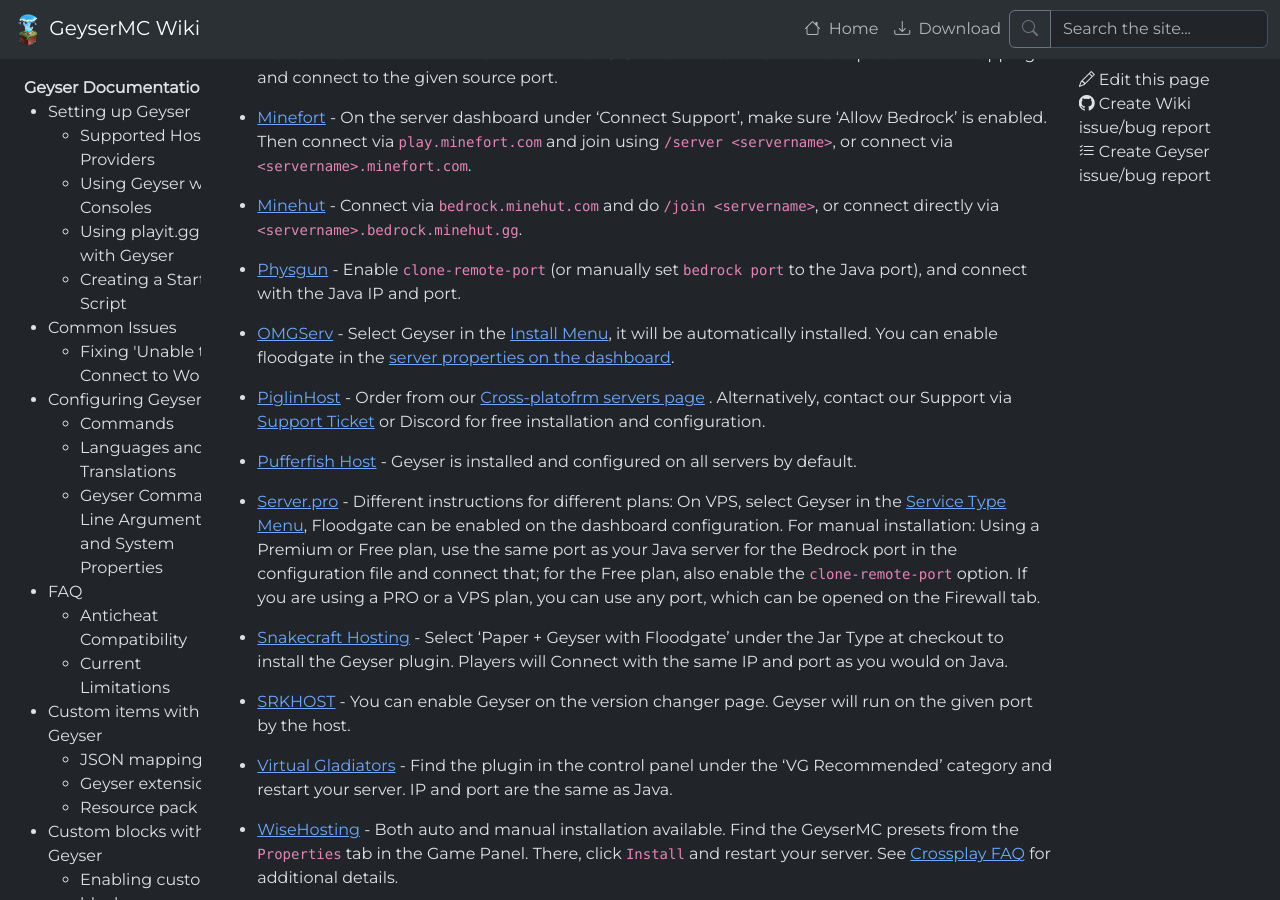
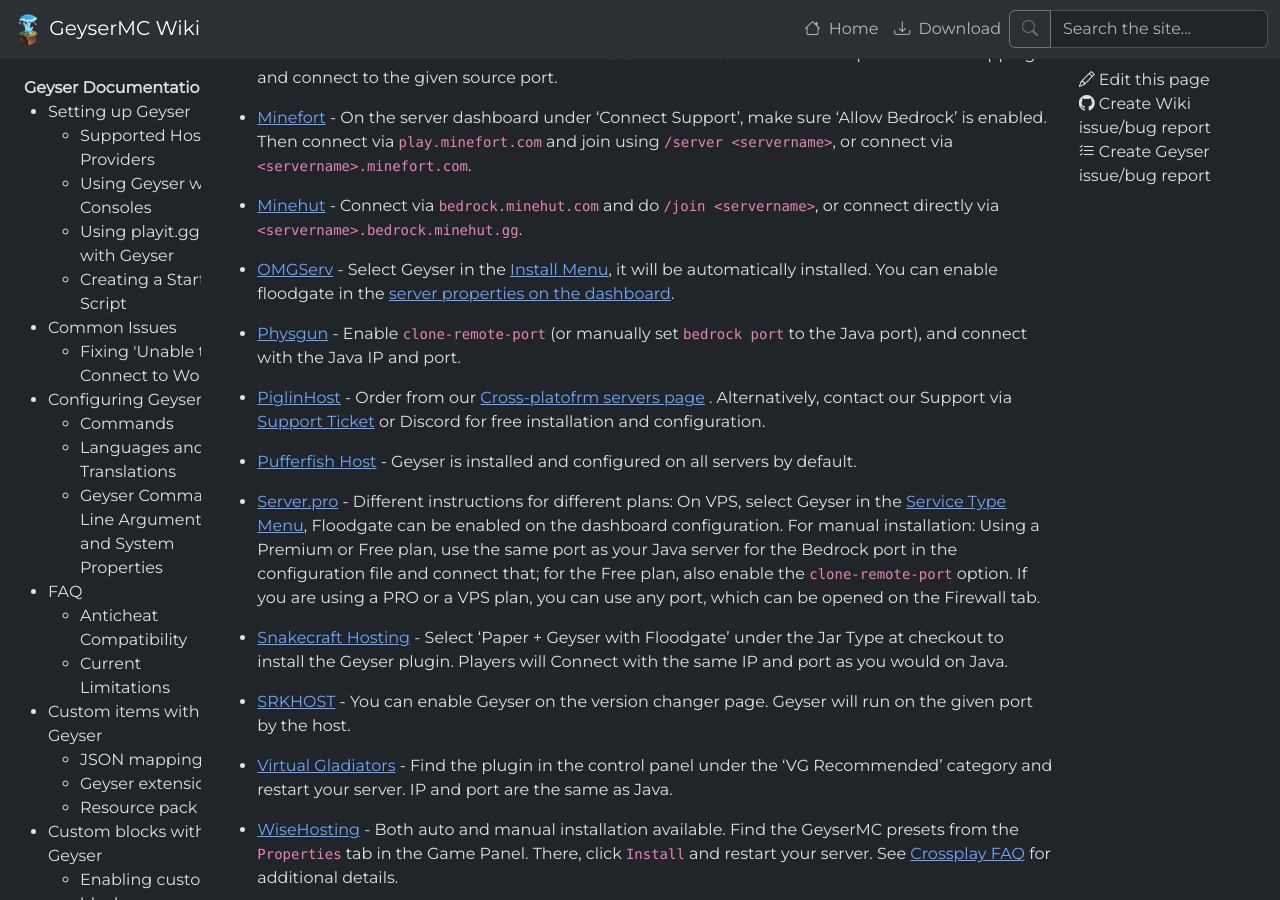
Before and after one commit to GeyserMC/GeyserWiki, a Jekyll site: the page built from _docs/geyser/supported-hosting-providers.md, in a window 1280 px wide and 900 px high, scrolled down 1168 px. Built offline with Jekyll 4.4.1, drawn with Linux system fonts in a browser that asks for light colours.

Commit message:
Correct alphabetical Order

```diff
--- a/_data/providers.json
+++ b/_data/providers.json
@@ -67,14 +67,14 @@
       "description": "Connect via `bedrock.minehut.com` and do `/join <servername>`, or connect directly via `<servername>.bedrock.minehut.gg`."
     },
     {
+      "name": "OMGServ",
+      "url": "https://www.omgserv.com/en/",
+      "description": "Select Geyser in the [Install Menu](https://i.imgur.com/Gewpsrq.png), it will be automatically installed. You can enable floodgate in the [server properties on the dashboard](https://i.imgur.com/jg5mzNj.png)."
+    },
+    {
       "name": "Physgun",
       "url": "https://physgun.com/",
       "description_template": "default"
-    },
-    {
-      "name": "OMGServ",
-      "url": "https://www.omgserv.com/en/",
-      "description": "Select Geyser in the [Install Menu](https://i.imgur.com/Gewpsrq.png), it will be automatically installed. You can enable floodgate in the [server properties on the dashboard](https://i.imgur.com/jg5mzNj.png)."
     },
     {
       "name": "PiglinHost",
```
